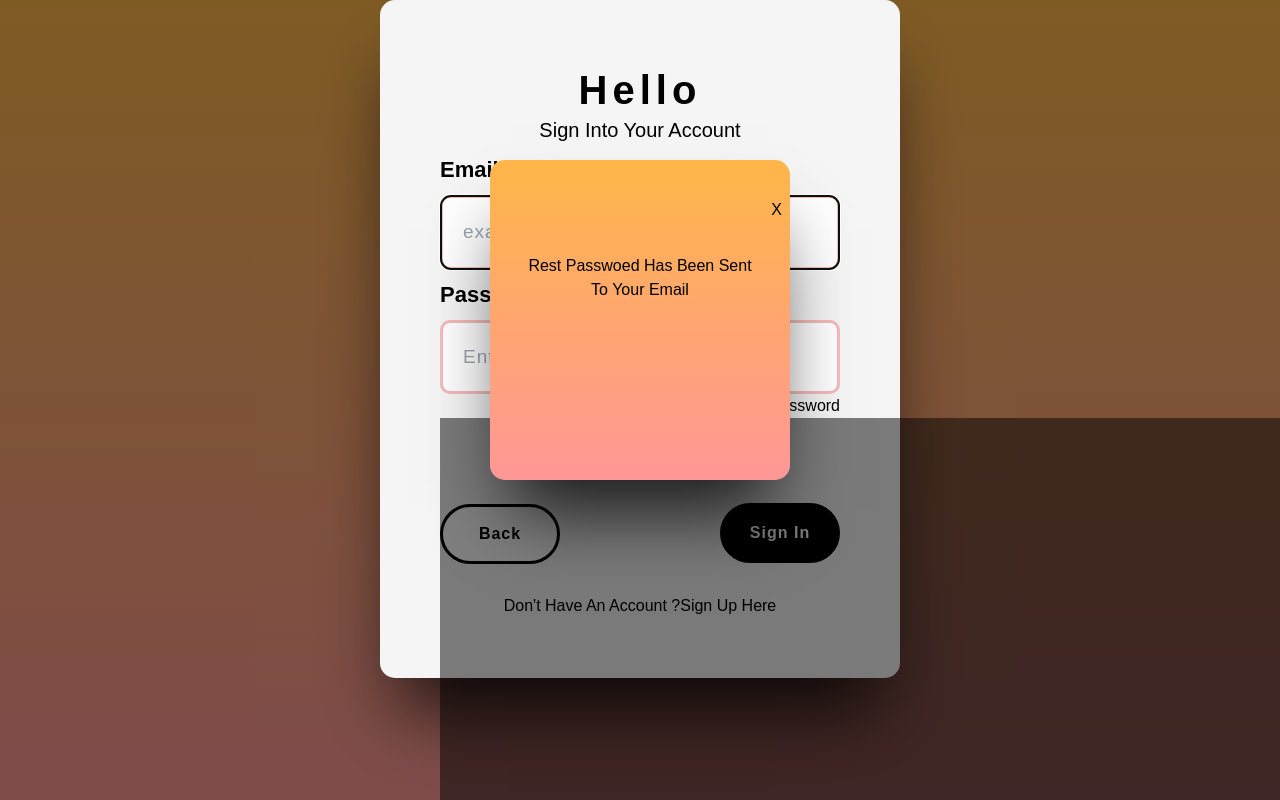
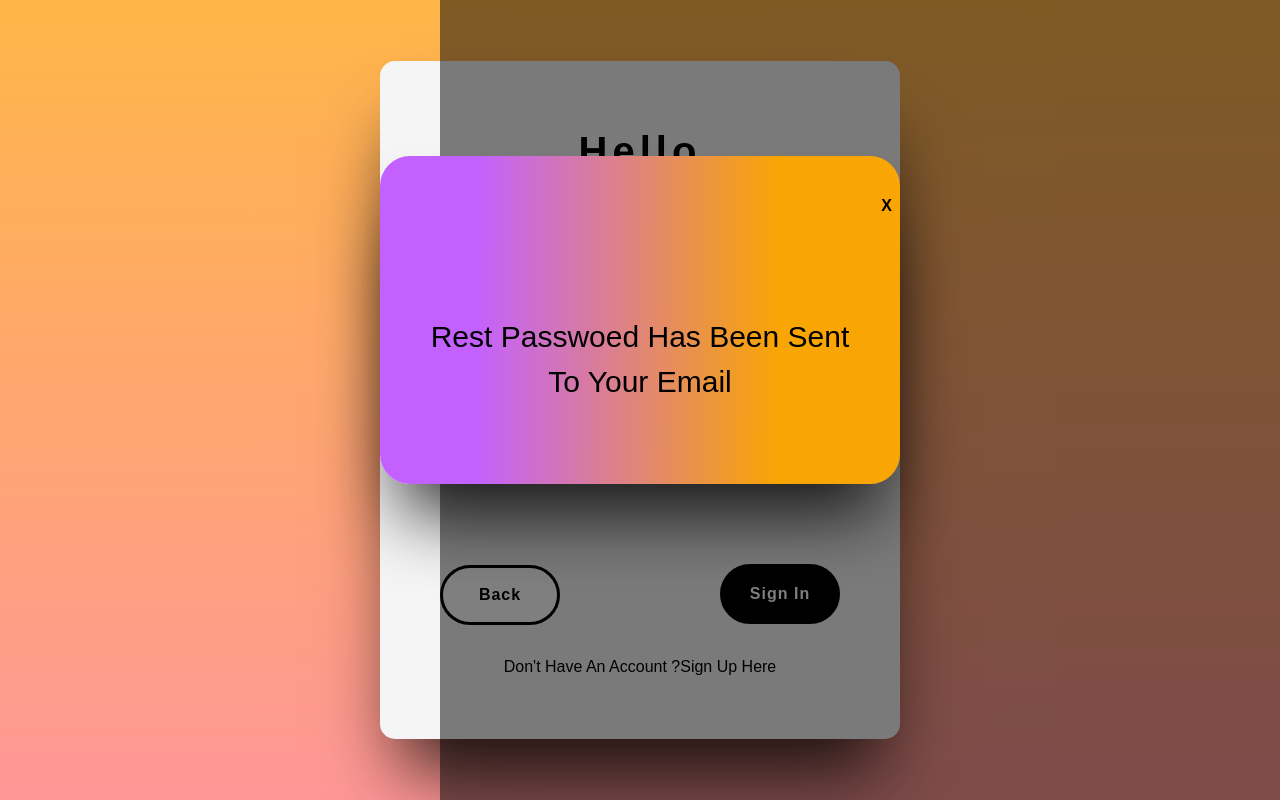
Before and after one commit to Chrstphr9/Form, a React (Create React App) app: page / in a window 1280 px wide. Built offline with nearby package versions, Linux system fonts and the light colour scheme.

Commit message:
still working on overlay

```diff
--- a/src/Modal.jsx
+++ b/src/Modal.jsx
@@ -4,7 +4,6 @@ import React from 'react'
 const Modal = ({ open, onClose }) => {
     if (!open) return null
   return (
-    <div>
         <div onClick={onClose} className="overlay">
             <div className="modalContainer">
             <div className="modalRight">
@@ -15,7 +14,6 @@ const Modal = ({ open, onClose }) => {
             </div>
             </div>
         </div>
-    </div>
   )
 }
 
--- a/src/components/Login/Login.css
+++ b/src/components/Login/Login.css
@@ -168,22 +168,23 @@ p {
 
 .modalContainer {
   max-width: 600px;
-  width: 300px;
-  height: 40vh;
+  width: 520px;
+  height: vh;
   position: fixed;
   top: 40%;
   left: 50%;
   transform: translate(-50%, -50%);
   display: flex;
-  background: linear-gradient(1980deg, #ffb648, #ff9797);
+  background: linear-gradient(90.32deg, #C361FF 18.44%, #F9A503 76.74%);
   box-shadow: 0 50px 70px -20px rgba(0, 0, 0, 0.8);
-  border-radius: 15px;
+  border-radius: 30px;
 }
 
 .closeBtn {
   position: fixed;
   top: 8px;
   right: 8px;
+  font-weight: 600;
 }
 
 .content {
@@ -192,5 +193,8 @@ p {
   justify-content: center;
   text-align: center;
   margin-top: 3rem;
-  padding: 1rem 2rem;
+  padding: 5rem 3rem;
+  font-weight: 400;
+  font-size: 30px;
+
 }
--- a/src/components/Login/Login.jsx
+++ b/src/components/Login/Login.jsx
@@ -14,7 +14,7 @@ const Login = ({onClose}) => {
   return (
 
     <section className="login">
-    <div onClick={onClose} className="overlay">
+
     <div className="loginContainer">
     <h1>Hello</h1>
         <p className='intro'>Sign Into Your Account</p>
@@ -84,7 +84,7 @@ const Login = ({onClose}) => {
               <Link to="/Signup">Sign Up Here</Link>
             </p>
     </div>
-    </div>
+
   </section>
   )
 }
```
